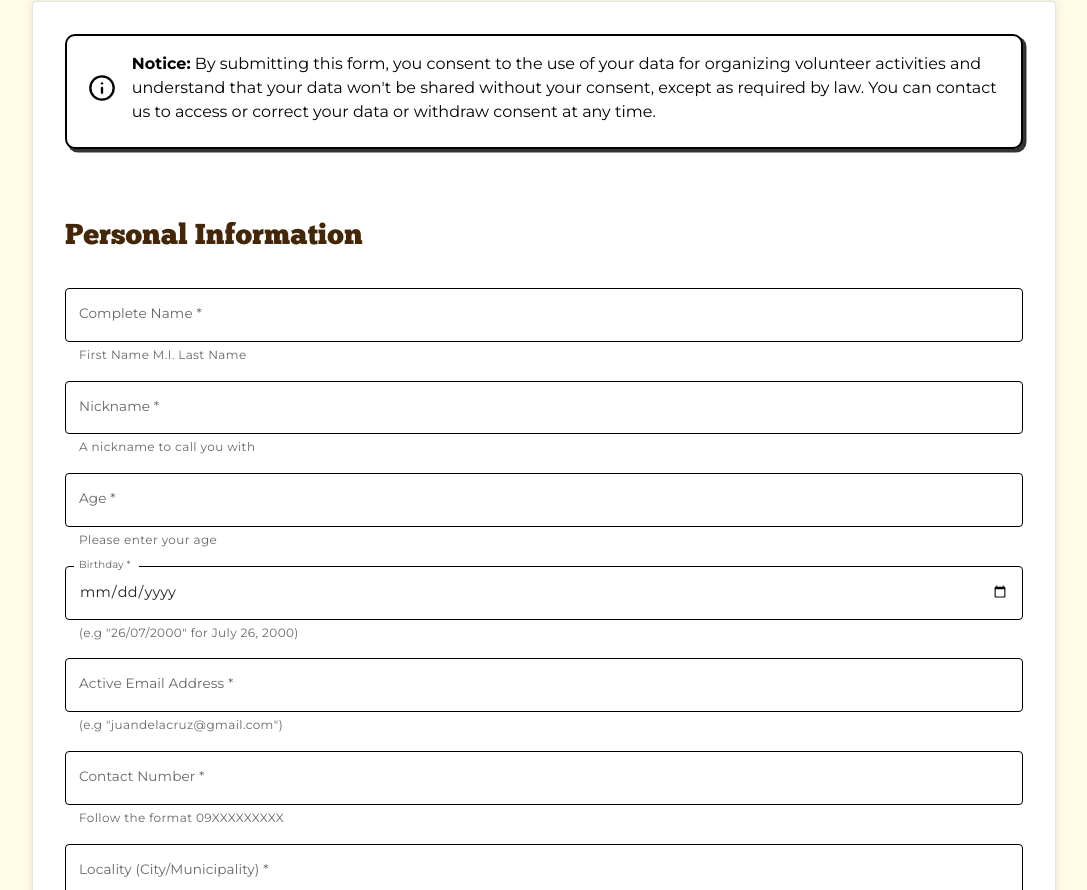
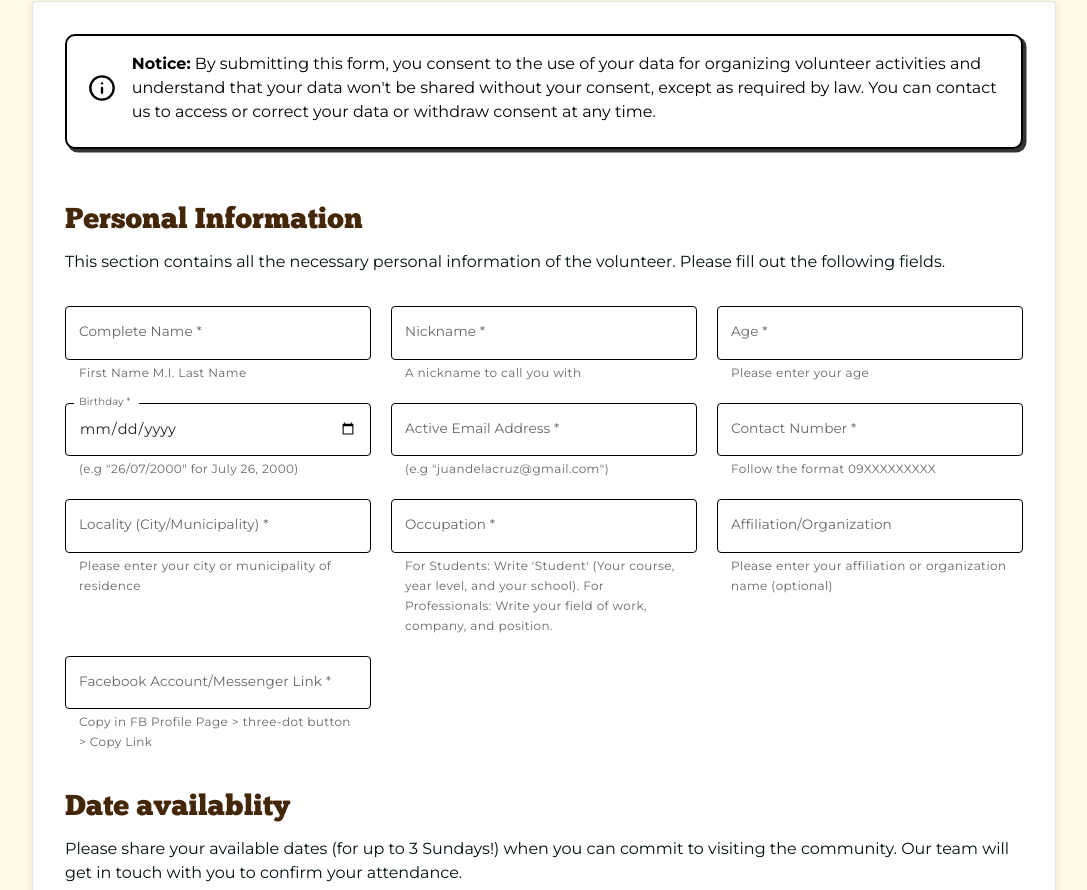
Before and after one commit to Aron-Arboleda/LiwanagAtDunong, a React (Vite) app: page /volunteer in a window 1280 px wide. Shown: the part 1910-2800 px from the top of the page, without its empty margins (96-1183 px from the left). Built offline with nearby package versions, Linux system fonts and the light colour scheme; a web font is replaced by a local one.

Commit message:
Volunteer Form Page is DONE, might do some debugging and some style changes in the future

```diff
--- a/src/components/CustomComponents/CustomComponents.css
+++ b/src/components/CustomComponents/CustomComponents.css
@@ -43,8 +43,18 @@
   padding: 1rem 1.3rem;
   font-family: "Montserrat";
   box-shadow: 3px 3px 0px 0.5px rgba(0, 0, 0, 0.795);
+  margin-bottom: 1rem;
 }
 
 .calloutText {
   padding-bottom: 7px;
 }
+
+@media (max-width: 768px) {
+  .callout {
+    flex-direction: column;
+    gap: 0.2rem;
+    padding: 0.5rem 0.7rem;
+    font-size: 0.8rem;
+  }
+}
--- a/src/components/Form/Form.css
+++ b/src/components/Form/Form.css
@@ -8,3 +8,9 @@ form {
   border: 1px solid rgba(0, 0, 0, 0.1);
   margin: 1.5rem auto;
 }
+
+@media (max-width: 768px) {
+  form {
+    padding: 1rem;
+  }
+}
--- a/src/components/Form/Form.jsx
+++ b/src/components/Form/Form.jsx
@@ -5,6 +5,7 @@ import "./Form.css";
 import { Callout } from "@components/CustomComponents/CustomComponents";
 import { yellow } from "@mui/material/colors";
 import { StandardChunkFiveSubTitleH3 } from "@components/PageTitles/PageTitles";
+import { CardGridLayout, FlexLayoutColumn } from "@components/Layouts/Layouts";
 
 const SubmitButton = styled(Button)(({ theme }) => ({
   color: "black",
@@ -20,6 +21,7 @@ const SubmitButton = styled(Button)(({ theme }) => ({
   borderRadius: "10px",
   border: "2px solid black",
   boxShadow: "2px 2px 0px rgba(0, 0, 0, 0.84)",
+  margin: "3rem 0 2rem 0",
 }));
 
 const CustomTextField = styled(TextField)(({ theme }) => ({
@@ -63,10 +65,17 @@ const Form = ({ sections, disclaimerText, children }) => {
       <Callout variant="note">
         <strong>Notice:</strong> {disclaimerText}
       </Callout>
-      <Grid2 container spacing={2} marginTop={4} marginBottom={4}>
+      <Grid2 container spacing={4} marginTop={4} marginBottom={4}>
         {sections.map((section, index) => (
-          <>
-            <StandardChunkFiveSubTitleH3 title={section.sectionName} />
+          <Grid2 container spacing={2} key={index}>
+            <FlexLayoutColumn style={{ gap: "10px", marginBottom: "1rem" }}>
+              <StandardChunkFiveSubTitleH3
+                title={section.sectionName}
+                style={{ marginTop: "0rem", marginBottom: "0px" }}
+              />
+              <p className="pageParagP">{section.sectionDescription}</p>
+            </FlexLayoutColumn>
+            <CardGridLayout sizeOfCard="280px" margin="0px">
               {section.fields.map((field, index) => (
                 <Grid2 size={12} key={index}>
                   <CustomTextField
@@ -74,6 +83,7 @@ const Form = ({ sections, disclaimerText, children }) => {
                     variant="outlined"
                     fullWidth
                     type={field.type || "text"}
+                    onWheel={(e) => field.type === "number" && e.target.blur()}
                     multiline={field.multiline || false}
                     rows={field.rows || 1}
                     placeholder={field.placeholder || ""}
@@ -119,7 +129,8 @@ const Form = ({ sections, disclaimerText, children }) => {
                   />
                 </Grid2>
               ))}
-          </>
+            </CardGridLayout>
+          </Grid2>
         ))}
       </Grid2>
 
--- a/src/components/Layouts/Layouts.css
+++ b/src/components/Layouts/Layouts.css
@@ -22,6 +22,7 @@
   display: grid;
   justify-content: center;
   text-align: center;
+  width: 100%;
   gap: 20px;
   margin: 2rem 0;
 }
--- a/src/components/Layouts/Layouts.jsx
+++ b/src/components/Layouts/Layouts.jsx
@@ -17,8 +17,12 @@ export const FlexLayout = ({ children }) => {
   return <div className="flex-container">{children}</div>;
 };
 
-export const FlexLayoutColumn = ({ children }) => {
-  return <div className="flex-container-column">{children}</div>;
+export const FlexLayoutColumn = ({ children, style }) => {
+  return (
+    <div className="flex-container-column" style={style}>
+      {children}
+    </div>
+  );
 };
 
 export const GridLayout = ({ children }) => {
@@ -29,9 +33,14 @@ export const GridLayout3Column = ({ children }) => {
   return <div className="grid-container-3">{children}</div>;
 };
 
-export const CardGridLayout = ({ children, sizeOfCard = "200px" }) => {
+export const CardGridLayout = ({
+  children,
+  sizeOfCard = "200px",
+  margin = "2rem 0",
+}) => {
   const style = {
     gridTemplateColumns: `repeat(auto-fill, minmax(${sizeOfCard}, 1fr))`,
+    margin: margin,
   };
   return (
     <div style={style} className="card-grid-container">
--- a/src/components/PageTitles/PageTitles.jsx
+++ b/src/components/PageTitles/PageTitles.jsx
@@ -35,10 +35,7 @@ export const StandardChunkFiveSubTitleH2 = ({ title = "Title" }) => {
   return <h2 className="pageSubTitleH2">{title}</h2>;
 };
 
-export const StandardChunkFiveSubTitleH3 = ({ title = "Title", color }) => {
-  const style = {
-    color: color,
-  };
+export const StandardChunkFiveSubTitleH3 = ({ title = "Title", style }) => {
   return (
     <h3 className="pageSubTitleH3" style={style}>
       {title}
--- a/src/pages/VolunteerFormPage/VolunteerFormPage.jsx
+++ b/src/pages/VolunteerFormPage/VolunteerFormPage.jsx
@@ -27,7 +27,7 @@ const VolunteerFormPage = () => {
         <Section backgroundColor="#fffbe6">
           <div className="headerSpace"></div>
           <TransparentLargeContainer>
-            <StandardChunkFiveTitle>Volunteer Form</StandardChunkFiveTitle>
+            <StandardChunkFiveTitle>Being a Volunteer</StandardChunkFiveTitle>
             <FlexLayoutColumn>
               <p className="pageParagP">Hello, Advocates! 👋</p>
               <p className="pageParagP">
@@ -121,6 +121,7 @@ const VolunteerFormPage = () => {
               </ol>
             </FlexLayoutColumn>
             <StandardChunkFiveSubTitleH2 title="Volunteer Form" />
+          </TransparentLargeContainer>
           <Form
             sections={sections}
             disclaimerText="By submitting this form, you consent to the use
@@ -139,16 +140,16 @@ const VolunteerFormPage = () => {
                 attendance, we will reserve a slot for you.
               </p>
               <p className="pageParagP">
-                  Last-minute cancellations hinder us from offering
-                  opportunities to other volunteers who wish to join.
-                  Cancellations made on Friday or Saturday are particularly
-                  challenging, as potential volunteers often assume they cannot
-                  join on Sunday and make other plans. Consequently, Liwanag at
-                  Dunong must cover the transportation expenses for the canceled
-                  slot. Please note that Liwanag at Dunong operates on a very
-                  limited budget to sustain the weekly learning sessions in the
-                  community. We request that before committing to join, please
-                  make sure that you are all set and ready.
+                Last-minute cancellations hinder us from offering opportunities
+                to other volunteers who wish to join. Cancellations made on
+                Friday or Saturday are particularly challenging, as potential
+                volunteers often assume they cannot join on Sunday and make
+                other plans. Consequently, Liwanag at Dunong must cover the
+                transportation expenses for the canceled slot. Please note that
+                Liwanag at Dunong operates on a very limited budget to sustain
+                the weekly learning sessions in the community. We request that
+                before committing to join, please make sure that you are all set
+                and ready.
               </p>
               <p className="pageParagP">
                 While we understand that the time and sacrifices involved in
@@ -159,7 +160,6 @@ const VolunteerFormPage = () => {
               <p className="pageParagP">Thank you and see you soon!</p>
             </FlexLayoutColumn>
           </Form>
-          </TransparentLargeContainer>
         </Section>
         <PageDivider />
       </MainContainer>
--- a/src/pages/VolunteerFormPage/sections.js
+++ b/src/pages/VolunteerFormPage/sections.js
@@ -1,6 +1,8 @@
 export const sections = [
   {
     sectionName: "Personal Information",
+    sectionDescription:
+      "This section contains all the necessary personal information of the volunteer. Please fill out the following fields. ",
     fields: [
       {
         name: "completeName",
@@ -125,6 +127,8 @@ export const sections = [
   },
   {
     sectionName: "Date availablity",
+    sectionDescription:
+      "Please share your available dates (for up to 3 Sundays!) when you can commit to visiting the community. Our team will get in touch with you to confirm your attendance.",
     fields: [
       {
         name: "availabilityDate1",
```
Lines whose indentation alone changed are shown as unchanged.
